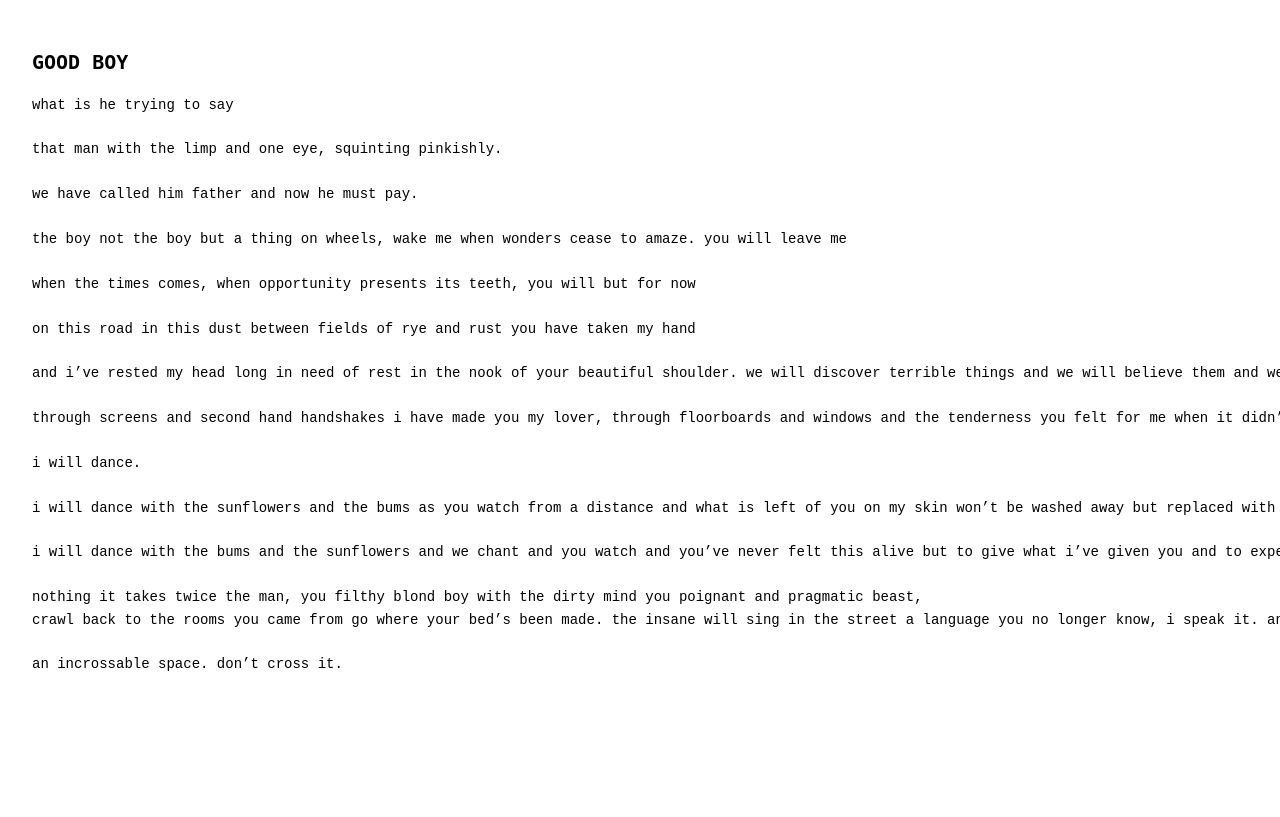
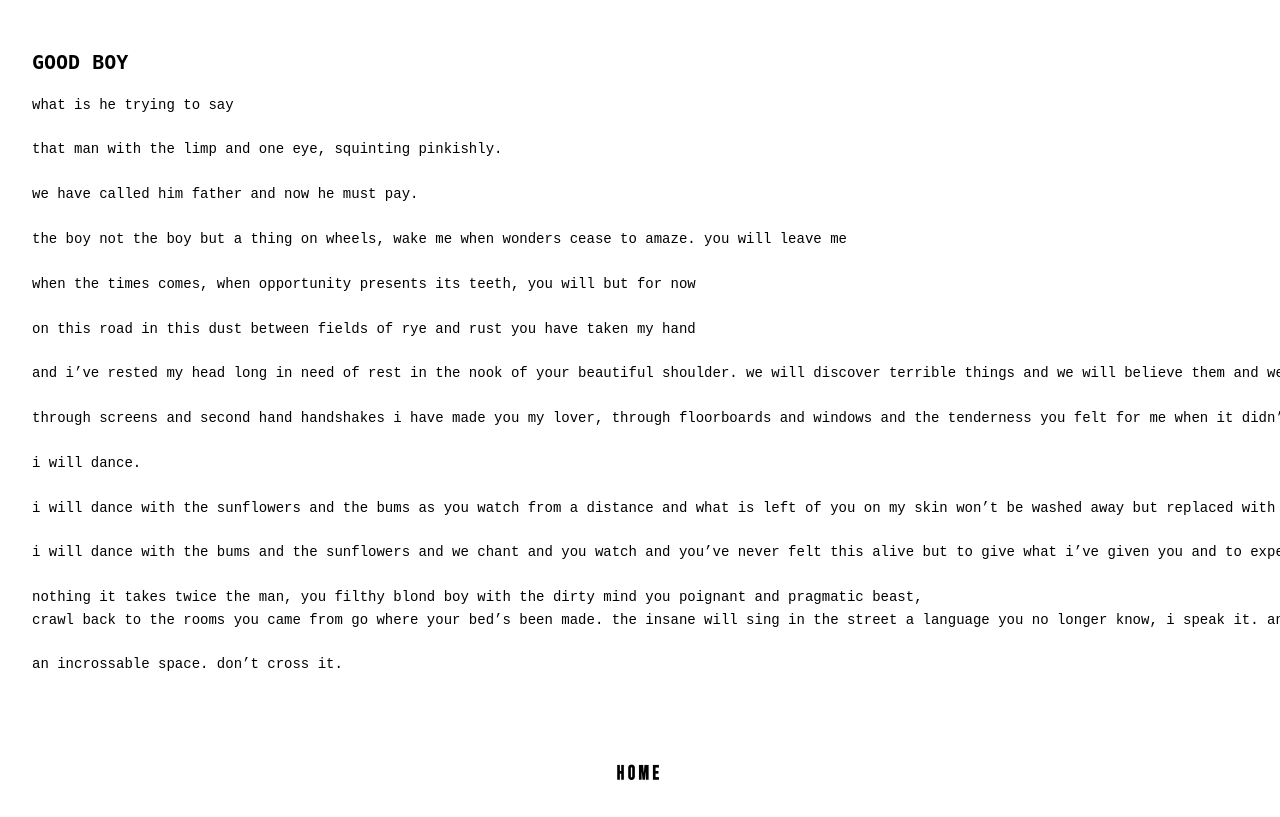
Before and after one commit to juliosghost/juliosghost.github.io, a plain HTML site: page poems.html in a window 1280 px wide. Shown: the part 131-948 px from the top of the page. Drawn offline with Linux system fonts and the light colour scheme.

Commit message:
home button black

```diff
--- a/style.css
+++ b/style.css
@@ -54,7 +54,7 @@ nav ul {
 /* Back Home link styling (as text, not a button) */
 .back-home {
   font-family: 'Bigger Display', sans-serif; /* Apply Bigger Display font */
-  color: white; /* White text color */
+  color: rgb(0, 0, 0); /* Black text color */
   font-size: 1.2rem; /* Font size for the text */
   text-decoration: none; /* Remove underline */
   letter-spacing: 0.2em; /* Spacing between letters */
```
